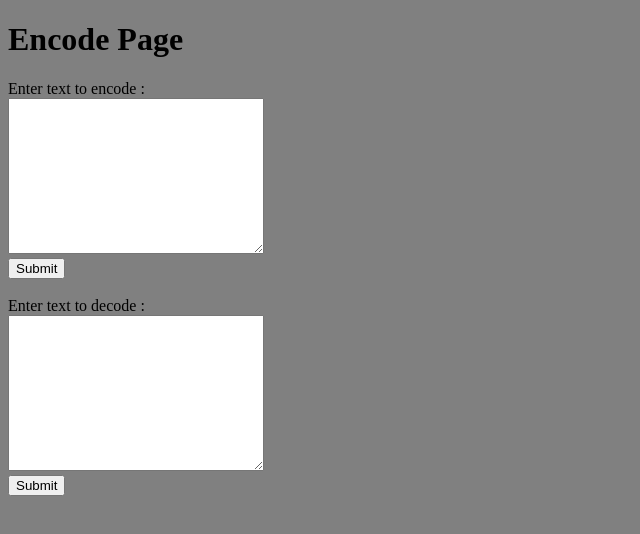
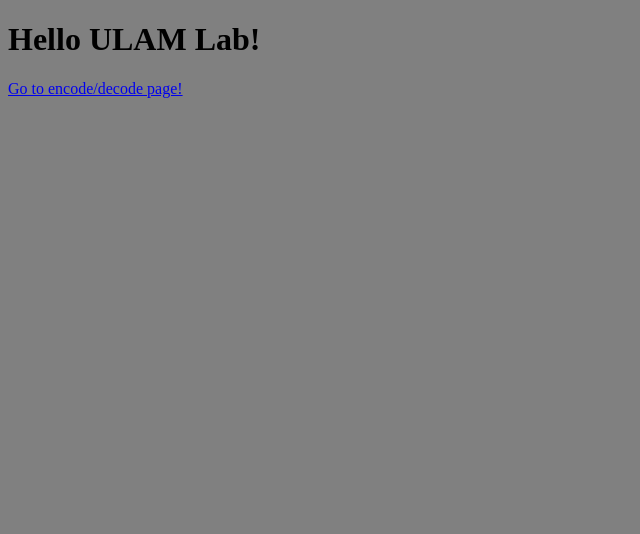
Before and after one commit to chwilko/WeirdText, a Django app: page /v1/ in a window 1280 px wide. Shown: the top 534 px of the page, without its empty margins (0-640 px from the left). Run offline with Django 4.2, Linux system fonts and the light colour scheme.

Commit message:
Add home page, resize textfield

```diff
--- a/v1/templates/code.html
+++ b/v1/templates/code.html
@@ -3,13 +3,13 @@
 <h1> Encode Page </h1>
 <form action="encode">
     Enter text to encode :
-    <br><textarea name="text_to_encode" style="width:250px;height:150px;"></textarea><br>
+    <br><textarea name="text_to_encode" style="width: 80%; max-width: 100%; height:150px;"></textarea><br>
     <input type="submit">
 </form>
 <br>
 <form action="decode">
     Enter text to decode :
-    <br><textarea name="text_to_decode" style="width:250px;height:150px;"></textarea><br>
+    <br><textarea name="text_to_decode" style="width: 80%; max-width: 100%; height:150px;"></textarea><br>
     <input type="submit">
 </form>
 {% endblock %}
--- /dev/null
+++ b/v1/templates/home.html
@@ -0,0 +1,11 @@
+{% extends 'base.html' %}
+{% block content %}
+<h1>Hello ULAM Lab!</h1>
+<!-- <form action="/v1/">
+    <input type="press to start">
+</form> -->
+<!-- <form method="get" action="/v1">
+    <button type="submit">Continue</button>
+</form> -->
+<a href="/v1/">Go to encode/decode page!</a>
+{% endblock %}
--- a/v1/urls.py
+++ b/v1/urls.py
@@ -4,7 +4,8 @@ from django.urls import path
 from . import views
 
 urlpatterns = [
-    path('', views.code, name="encode_req"),
-    path('encode', views.encode_run, name="encode"),
-    path('decode', views.decode_run, name="decode"),
+    path('', views.home, name="encode_req"),
+    path('v1/', views.code, name="encode_req"),
+    path('v1/encode', views.encode_run, name="encode"),
+    path('v1/decode', views.decode_run, name="decode"),
 ]
--- a/v1/views.py
+++ b/v1/views.py
@@ -1,22 +1,21 @@
 
 import sys
-import os
 from pathlib import Path
 from django.shortcuts import render
 
 BASE_DIR = Path(__file__).resolve().parent.parent
-with open("try.txt", "w") as f:
-    print(BASE_DIR, file=f)
-    print(os.listdir(BASE_DIR), file=f)
+
 sys.path.append(BASE_DIR)
 
-import WeridText as WT
+import WeirdText as WT
 
 # Create your views here.
 
+def home(request):
+    return render(request, 'home.html')
+
 def code(request):
     return render(request, 'code.html')
-
 
 def encode_run(request):
     text = WT.encode(request.GET['text_to_encode'])
@@ -24,5 +23,5 @@ def encode_run(request):
 
 def decode_run(request):
     text = request.GET['text_to_decode']
-    text = WT.decode(text, text_sep = '\r\n—weird—\r\n')
+    text = WT.decode(text, text_sep = '\r\n-weird-\r\n')
     return render(request, 'result.html', {"result" : text })
```
